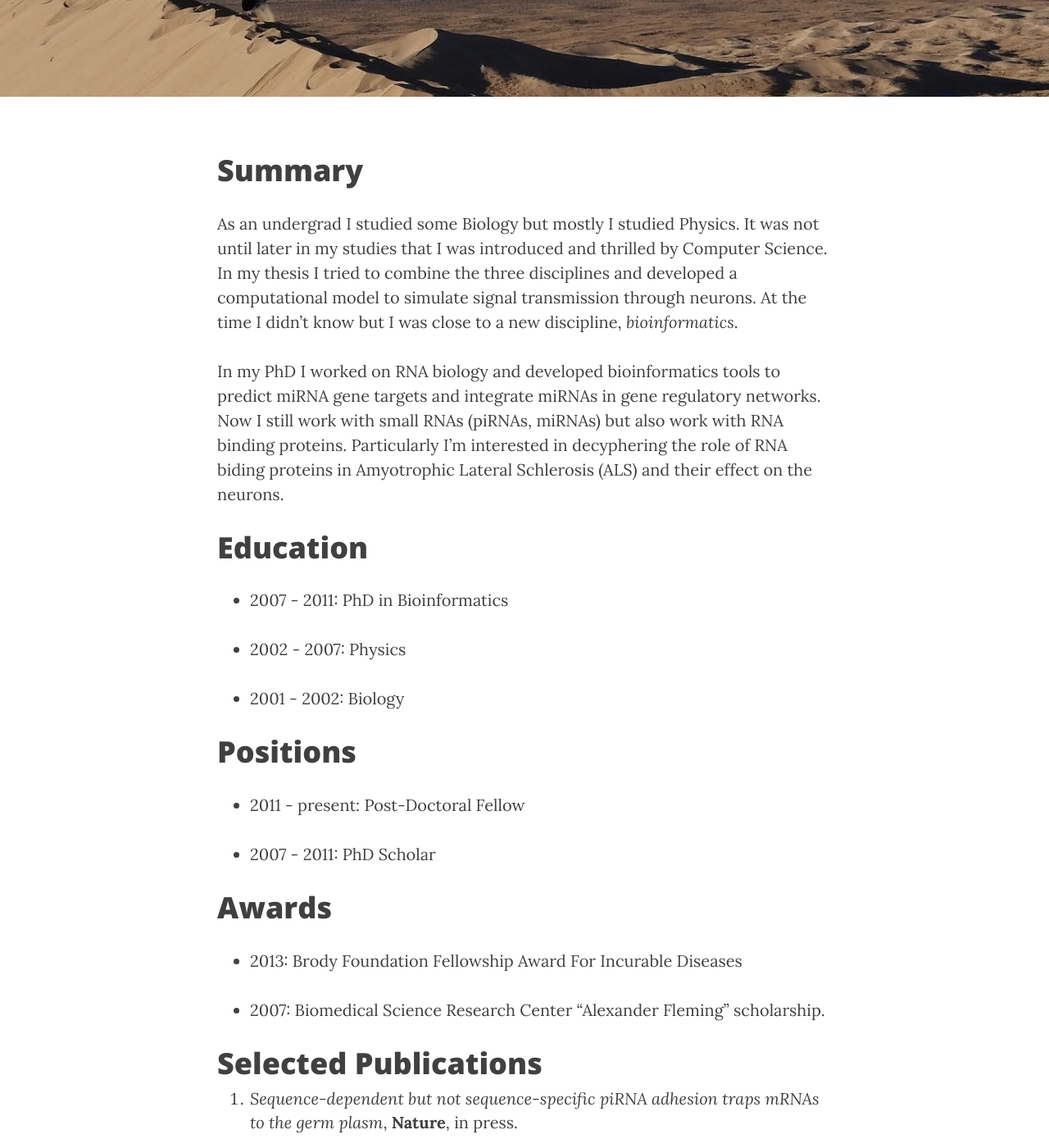
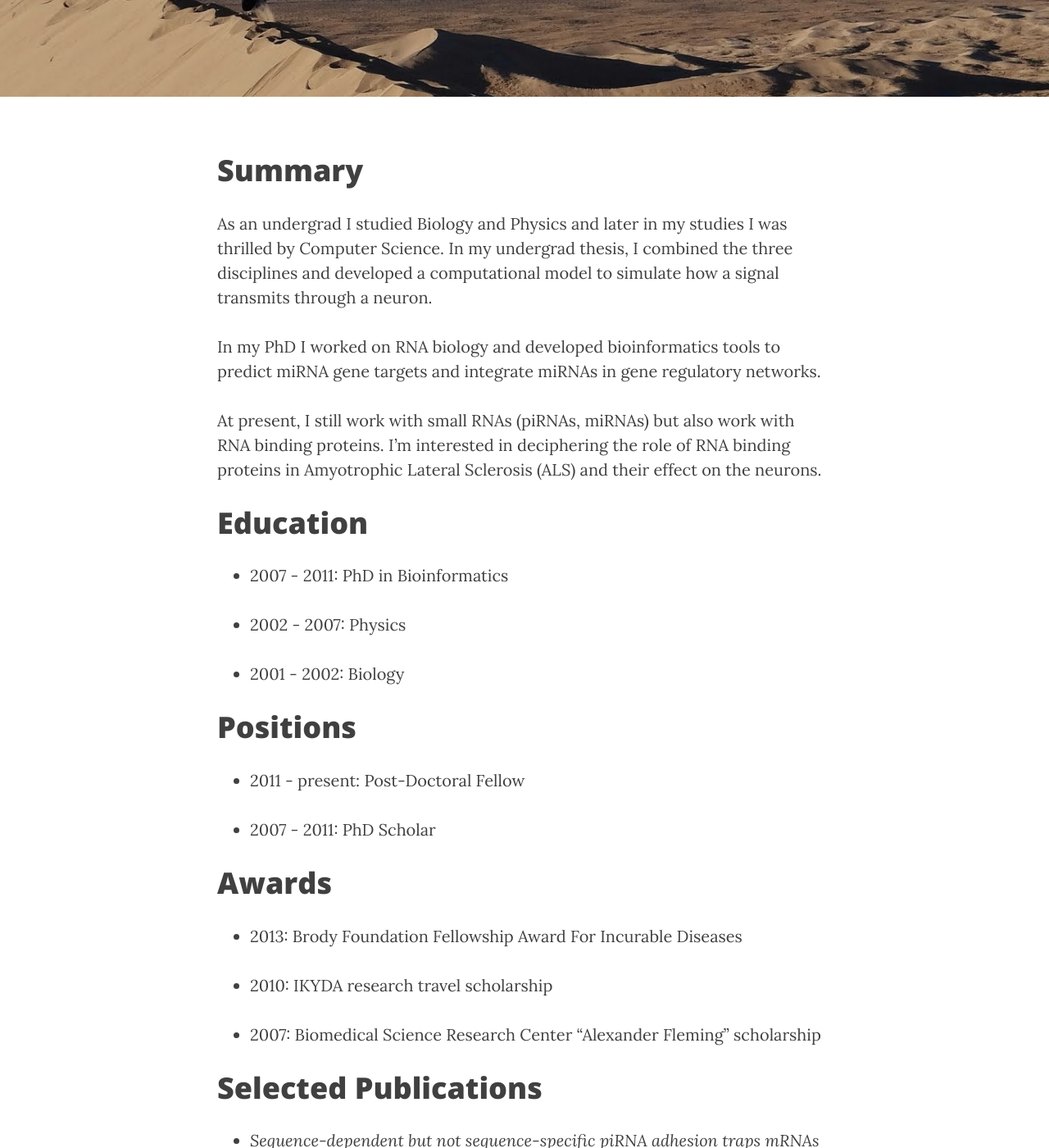
Before and after one commit to mnsmar/mnsmar.github.io, a Jekyll site: the page built from about/index.markdown, in a window 1280 px wide and 1400 px high, scrolled down 338 px. Shown: the whole window at 82% size. Built offline with Jekyll 4.4.1, drawn with Linux system fonts in a browser that asks for light colours; nearby versions of some CDN libraries; Markdown is read by kramdown in place of the engine named in the settings; part of the change alters nothing that is shown; some of the changed text lies outside the part shown.

Commit message:
about: add links to publications - modify the intro

```diff
--- a/about/index.markdown
+++ b/about/index.markdown
@@ -6,18 +6,19 @@ header-img: "../img/bg.jpg"
 ---
 
 # Summary
-As an undergrad I studied some Biology but mostly I studied Physics. It was
-not until later in my studies that I was introduced and thrilled by Computer
-Science. In my thesis I tried to combine the three disciplines and developed a
-computational model to simulate signal transmission through neurons. At the
-time I didn't know but I was close to a new discipline, _bioinformatics_.
+
+As an undergrad I studied Biology and Physics and later in my studies I was
+thrilled by Computer Science. In my undergrad thesis, I combined the three
+disciplines and developed a computational model to simulate how a signal
+transmits through a neuron.
 
 In my PhD I worked on RNA biology and developed bioinformatics tools to
 predict miRNA gene targets and integrate miRNAs in gene regulatory networks.
-Now I still work with small RNAs (piRNAs, miRNAs) but also work with RNA
-binding proteins. Particularly I'm interested in decyphering the role of RNA
-biding proteins in Amyotrophic Lateral Schlerosis (ALS) and their effect on
-the neurons.
+
+At present, I still work with small RNAs (piRNAs, miRNAs) but also work with
+RNA binding proteins. I'm interested in deciphering the role of RNA binding
+proteins in Amyotrophic Lateral Sclerosis (ALS) and their effect on the
+neurons.
 
 # Education
 
@@ -37,30 +38,34 @@ the neurons.
 
 * 2013: Brody Foundation Fellowship Award For Incurable Diseases
 
-* 2007: Biomedical Science Research Center “Alexander Fleming” scholarship.
+* 2010: IKYDA research travel scholarship
+
+* 2007: Biomedical Science Research Center “Alexander Fleming” scholarship
 
 # Selected Publications
 
-1. *Sequence-dependent but not sequence-specific piRNA adhesion traps mRNAs to
+*  *Sequence-dependent but not sequence-specific piRNA adhesion traps mRNAs to
 the germ plasm*, **Nature**, in press.
 
 *  *The RNA helicase MOV10L1 binds piRNA precursors to initiate piRNA
-processing.*, **Genes Dev**, 2015
+processing.*, **Genes Dev**, 2015.
+([link](http://genesdev.cshlp.org/content/early/2015/03/10/gad.254631.114))
 
 *  *A MicroRNA precursor surveillance system in quality control of MicroRNA
 synthesis.*, **Mol Cell**, 2014.
+([link](http://www.cell.com/molecular-cell/abstract/S1097-2765(14)00610-8))
 
 *  *FUS regulates genes coding for RNA binding proteins in neurons by binding
 to their highly conserved introns.*, **RNA**, 2013.
+([link](http://rnajournal.cshlp.org/content/19/4/498.abstract))
 
 *  *Identification of in vivo, conserved, TAF15 RNA binding sites reveals the
 impact of TAF15 on the neuronal transcriptome.*, **Cell Reports**, 2013.
+([link](http://www.cell.com/cell-reports/abstract/S2211-1247(13)00028-4))
 
 *  *Target RNA repertoire of Mili and Miwi reveals piRNA biogenesis and
 function of Miwi in spermiogenesis.*, **Nat Struct Mol Biol**, 2012.
-
-*  *DIANA-microT web server: elucidating miRNA functions through target
-prediction.*, **Nucleic Acids Res.**, 2009.
+([link](http://www.nature.com/nsmb/journal/v19/n8/full/nsmb.2347.html))
 
 # Full Publication List
 
@@ -70,102 +75,126 @@ the germ plasm*, **Nature**, in press.
 
 1.  Maragkakis M, Alexiou P, Nakaya T, Mourelatos Z, *CLIPSeqTools - A novel
 bioinformatics CLIP-Seq analysis suite*, **RNA**, 2015.
+([link](http://rnajournal.cshlp.org/content/early/2015/11/17/rna.052167.115))
 
 1.  Maragkakis M, Alexiou P, Mourelatos Z, *GenOO: A Modern Perl Framework
 for High Throughput Sequencing analysis.*, **BioRxiv**, 2015.
+([link](http://biorxiv.org/content/early/2015/11/03/019265))
 
 1.  Vourekas A, Zheng K, Fu Q, Maragkakis M, Alexiou P, Pillai RS,
 Mourelatos Z, Wang PJ, *The RNA helicase MOV10L1 binds piRNA precursors to
 initiate piRNA processing.*, **Genes Dev**, 2015.
+([link](http://genesdev.cshlp.org/content/early/2015/03/10/gad.254631.114))
 
 1.  Liu X, Zheng Q, Vrettos N, Maragkakis M, Alexiou P, Gregory BD, Mourelatos
 Z, *A MicroRNA precursor surveillance system in quality control of MicroRNA
 synthesis.*, **Mol Cell**, 2014.
+([link](http://www.cell.com/molecular-cell/abstract/S1097-2765(14)00610-8))
 
 1.  Honda S, Kirino Y, Maragkakis M, Alexiou P, Ohtaki A, Murali R, Mourelatos
 Z, Kirino Y, *Mitochondrial protein BmPAPI modulates the length of mature
 piRNAs.*, **RNA**, 2013.
+([link](http://rnajournal.cshlp.org/content/19/10/1405.abstract))
 
 1.  Nakaya T, Alexiou P, Maragkakis M, Chang A, Mourelatos Z, *FUS regulates
 genes coding for RNA binding proteins in neurons by binding to their highly
 conserved introns.*, **RNA**, 2013.
+([link](http://rnajournal.cshlp.org/content/19/4/498.abstract))
 
 1.  Ibrahim F, Maragkakis M, Alexiou P, Maronski AM, Dichter AM, Mourelatos Z,
 *Identification of in vivo, conserved, TAF15 RNA binding sites reveals the
 impact of TAF15 on the neuronal transcriptome.*, **Cell Reports**, 2013.
+([link](http://www.cell.com/cell-reports/abstract/S2211-1247(13)00028-4))
 
 1.  Paraskevopoulou MD, Georgakilas G, Kostoulas N, Reczko M, Maragkakis M,
 Dalamagas TM, Hatzigeorgiou AG, *DIANA-LncBase: experimentally verified and
 computationally predicted microRNA targets on long non-coding RNAs.*,
 **Nucleic Acids Res.**, 2013.
+([link](http://nar.oxfordjournals.org/content/41/D1/D239.abstract))
 
 1.  Vourekas A, Zheng Q, Alexiou P, Maragkakis M, Kirino Y, Gregory BD,
 Mourelatos Z, *Target RNA repertoire of Mili and Miwi reveals piRNA
 biogenesis and function of Miwi in spermiogenesis.*, **Nat Struct Mol Biol**,
 2012.
+([link](http://www.nature.com/nsmb/journal/v19/n8/full/nsmb.2347.html))
 
 1.  Vlachos IS, Kostoulas N, Vergoulis T, Georgakilas G, Reczko M, Maragkakis
 M, Paraskevopoulou MD, Prionidis K, Dalamagas T, Hatzigeorgiou AG, *DIANA
 miRPath v. 2.0: investigating the combinatorial effect of microRNAs in
 pathways.*, **Nucleic Acids Res.**, 2012.
+([link](http://nar.oxfordjournals.org/content/40/W1/W498.abstract))
 
 1.  Reczko M, Maragkakis M, Alexiou P, Grosse I, Hatzigeorgiou AG, *Functional
 microRNA targets in protein coding sequences.*, **Bioinformatics**, 2012.
+([link](http://bioinformatics.oxfordjournals.org/content/28/6/771.abstract))
 
 1. Vergoulis T, Alexakis M, Dalamagas T, Maragkakis M, Hatzigeorgiou AG,
 Sellis T, *Tarcloud: A cloud-based platform to support mirna target
 prediction.*, **Lecture Notes in Computer Science**, 2012.
+([link](http://link.springer.com/chapter/10.1007%2F978-3-642-31235-9_48))
 
 1.  Vergoulis T, Vlachos IS, Alexiou P, Georgakilas G, Maragkakis M, Reczko M,
 Gerangelos S, Koziris N, Dalamagas T, Hatzigeorgiou AG, *TarBase 6.0:
 capturing the exponential growth of miRNA targets with experimental support.*,
 **Nucleic Acids Res.**, 2012.
+([link](http://nar.oxfordjournals.org/content/40/D1/D222.abstract))
 
 1.  Reczko M, Maragkakis M, Alexiou P, Papadopoulos GL, Hatzigeorgiou AG,
 *Accurate microRNA target prediction using detailed binding site accessibility
 and machine learning on proteomics data.*, **Frontiers in genetics**, 2011.
+([link](http://journal.frontiersin.org/article/10.3389/fgene.2011.00103/abstract))
 
 1.  Maragkakis M, Vergoulis T, Alexiou P, Reczko M, Plomaritou K, Gousis M,
 Kourtis K, Koziris N, Dalamagas T, Hatzigeorgiou AG, *DIANA-microT Web server
 upgrade supports Fly and Worm miRNA target prediction and bibliographic miRNA
 to disease association.*, **Nucleic Acids Res.**, 2011.
+([link](http://nar.oxfordjournals.org/content/39/suppl_2/W145.abstract))
 
 1.  Alexiou P, Maragkakis M, Hatzigeorgiou AG, *Online resources for miRNA
 analysis.*, **Journal of Nucleic Acids Investigation**, 2011.
+([link](http://www.pagepress.org/journals/index.php/jnai/article/view/jnai.2011.e4))
 
 1.  Iizasa H, Wulff BE, Alla NR, Maragkakis M, Megraw M, Hatzigeorgiou A,
 Iwakiri D, Takada K, Wiedmer A, Showe L, Lieberman P, Nishikura K, *Editing
 of Epstein-Barr virus-encoded BART6 miRNAs controls their dicer targeting and
 consequently affects viral latency.*, **J Biol Chem.**, 2010.
+([link](http://www.jbc.org/content/285/43/33358.abstract))
 
 1.  Grau J, Arend D, Grosse I, Hatzigeorgiou AG, Keilwagen J, Maragkakis M,
 Weinholdt C, Posch S, *Predicting miRNA targets utilizing an extended profile
 HMM.*, **25th German Conference on Bioinformatics**, 2010.
+([link](https://www.researchgate.net/publication/221493448_Predicting_miRNA_targets_utilizing_an_Extended_Profile_HMM))
 
 1.  Dalamagas, T, Farmakakis, T, Maragkakis, M, Hatzigeorgiou, AG, *FreePub:
 Collecting and Organizing Scientific Material Using Mindmaps.*, **3rd
 International Workshop on Semantic Web Applications and Tools for the Life
 Sciences**, 2010.
+([link](http://ceur-ws.org/Vol-698/paper11.pdf))
 
 1.  Alexiou P, Maragkakis M, Papadopoulos GL, Simmosis VA, Zhang L,
 Hatzigeorgiou AG, *The DIANA-mirExTra web server: from gene expression data
 to miRNA function.*, **PLoS One**, 2010.
+([link](http://journals.plos.org/plosone/article?id=10.1371/journal.pone.0009171))
 
 1.  Alexiou P, Maragkakis M, Papadopoulos GL, Reczko M, Hatzigeorgiou AG,
 *Lost in translation: an assessment and perspective for computational miRNA
 target identification.*, **Bioinformatics**, Review, 2009.
+([link](http://bioinformatics.oxfordjournals.org/content/25/23/3049.abstract))
 
 1.  Maragkakis M, Alexiou P, Papadopoulos GL, Reczko M, Dalamagas T,
 Giannopoulos G, Goumas G, Koukis E, Kourtis K, Simossis VA, Sethupathy P,
 Vergoulis T, Koziris N, Sellis T, Tsanakas P, Hatzigeorgiou AG, *Accurate
 miRNA target prediction correlates with protein repression levels.*, **BMC
 Bioinformatics**, 2009.
+([link](http://bmcbioinformatics.biomedcentral.com/articles/10.1186/1471-2105-10-295))
 
 1.  Papadopoulos GL, Alexiou P, Maragkakis M, Reczko M, Hatzigeorgiou AG,
 *DIANA-mirPath: Integrating human and mouse miRNAs in pathways.*,
 **Bioinformatics.**, 2009.
+([link](http://bioinformatics.oxfordjournals.org/content/25/15/1991.abstract))
 
 1.  Maragkakis M, Reczko M, Simossis VA, Alexiou P, Papadopoulos GL, Dalamagas
 T, Giannopoulos G, Goumas G, Koukis E, Kourtis K, Vergoulis T, Koziris N,
 Sellis T, Tsanakas P, Hatzigeorgiou AG, *DIANA-microT web server: elucidating
 miRNA functions through target prediction.*, **Nucleic Acids Res.**, 2009.
+([link](http://nar.oxfordjournals.org/content/37/suppl_2/W273.abstract))
```
